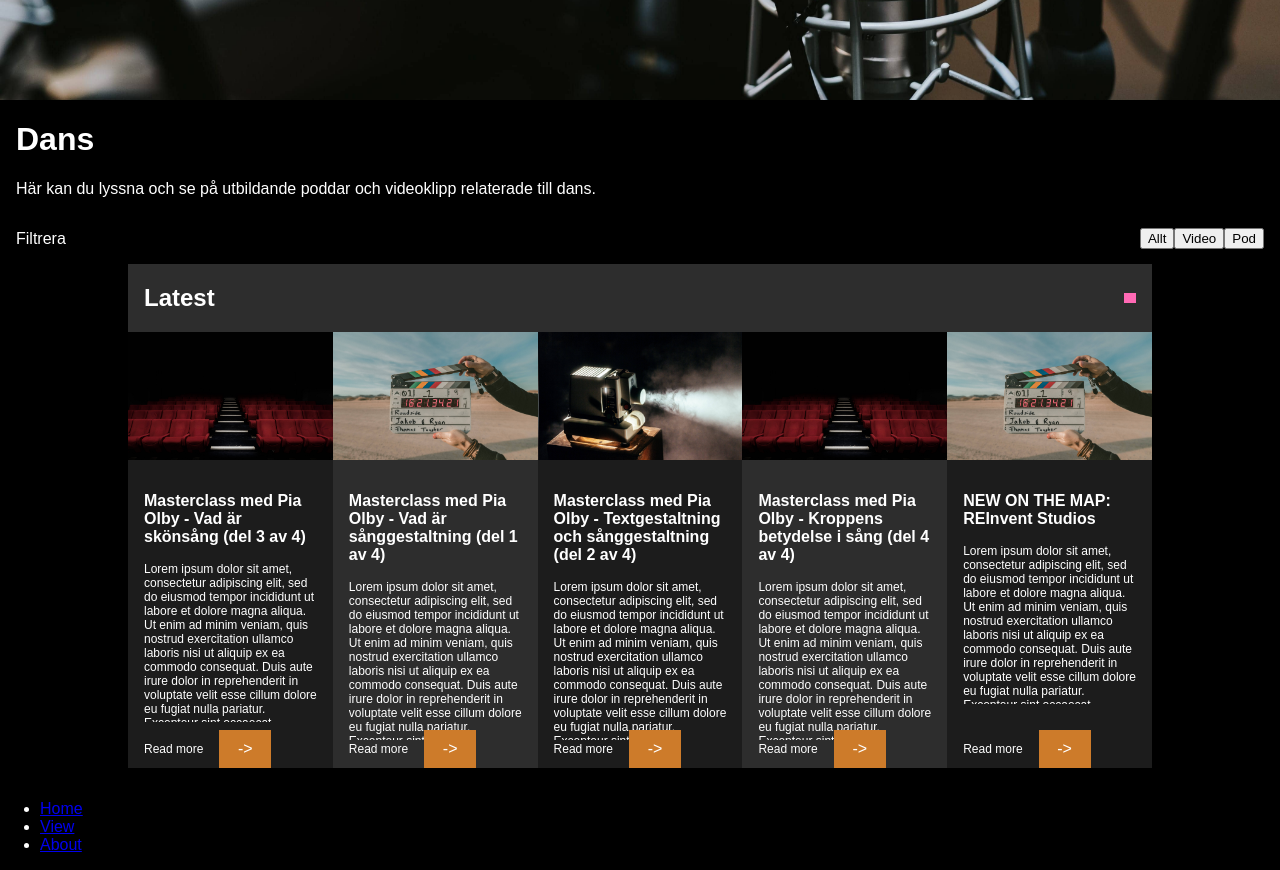
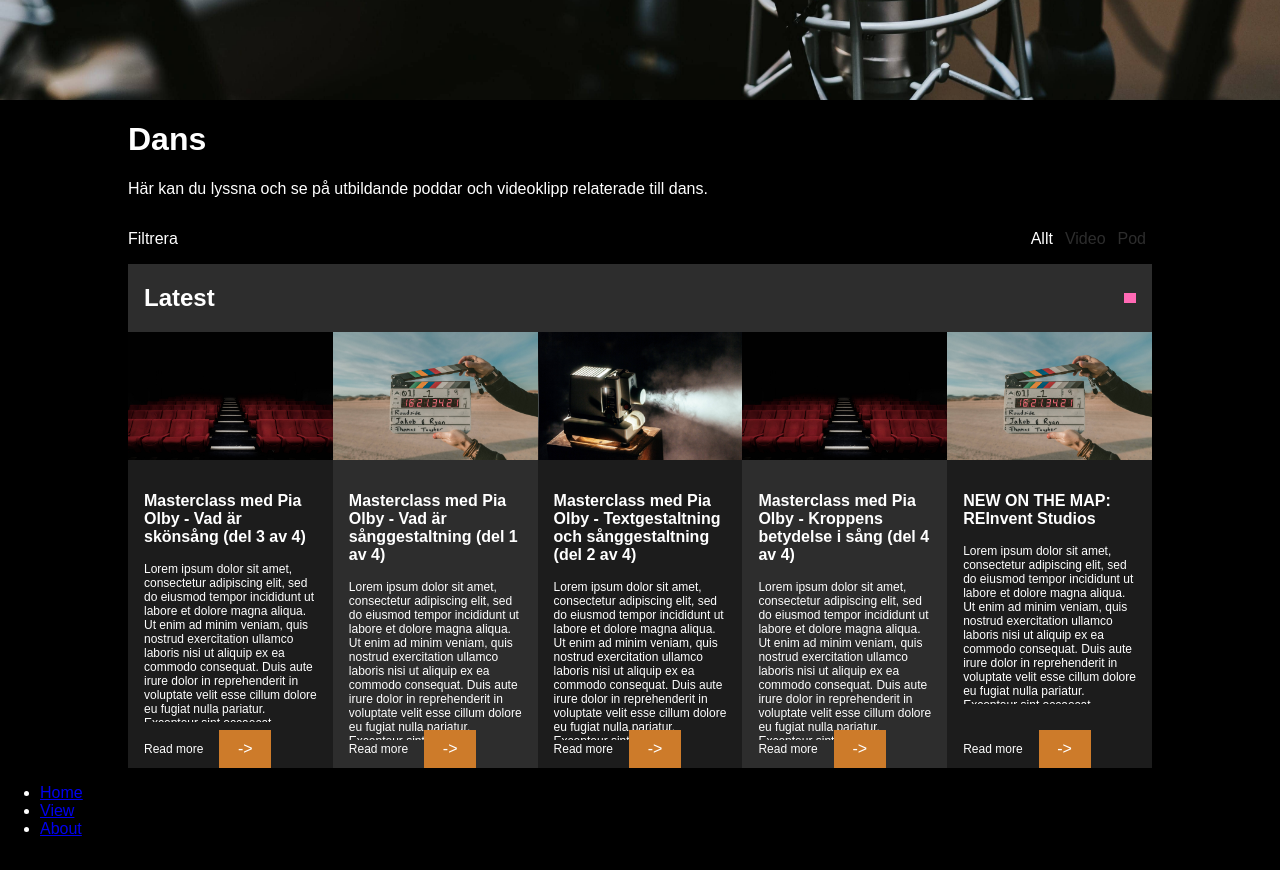
Before and after one commit to brooman/Kulturakademin, a React (Create React App) app: page /discover in a window 1280 px wide. Shown: the part 460-1330 px from the top of the page. Built offline with nearby package versions, Linux system fonts and the light colour scheme; a web font is replaced by a local one.

Commit message:
Some more styles

```diff
--- a/src/components/FilterTypes/index.js
+++ b/src/components/FilterTypes/index.js
@@ -7,7 +7,9 @@ const FilterTypes = () => {
     <div className={styles.row}>
       <p>Filtrera</p>
       <div>
-        <button type="button">Allt</button>
+        <button type="button" className={styles.active}>
+          Allt
+        </button>
         <button type="button">Video</button>
         <button type="button">Pod</button>
       </div>
--- a/src/components/FilterTypes/index.module.scss
+++ b/src/components/FilterTypes/index.module.scss
@@ -1,5 +1,18 @@
+@import '../../variables.scss';
+
 .row {
   display: flex;
   justify-content: space-between;
   align-items: center;
 }
+
+button {
+  font-size: 16px;
+  color: $defaultLightDark;
+  background: none;
+  border: none;
+}
+
+.active {
+  color: $defaultWhite;
+}
--- a/src/styles.scss
+++ b/src/styles.scss
@@ -46,6 +46,11 @@ header {
 
 .container {
   margin: 1rem;
+
+  @media screen and (min-width: $desktopBreakpoint) {
+    width: 80vw;
+    margin: 0 auto;
+  }
 }
 
 .logo {
--- a/src/variables.scss
+++ b/src/variables.scss
@@ -7,3 +7,5 @@ $defaultLightDark: #2d2d2d;
 $defaultHighlight: #CD7B2A;
 
 $headerHeight: 50px;
+
+$desktopBreakpoint: 768px;
```
